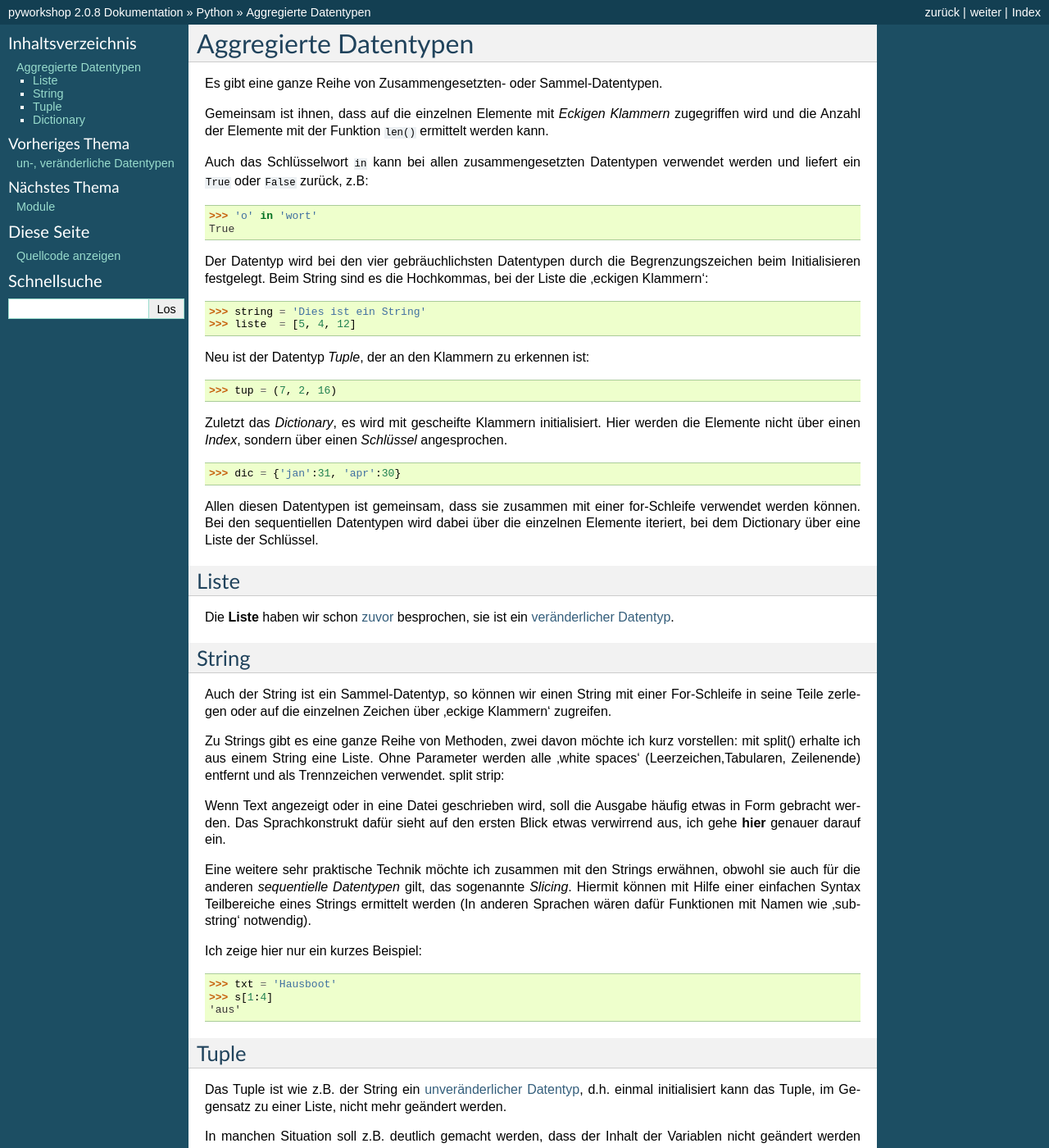
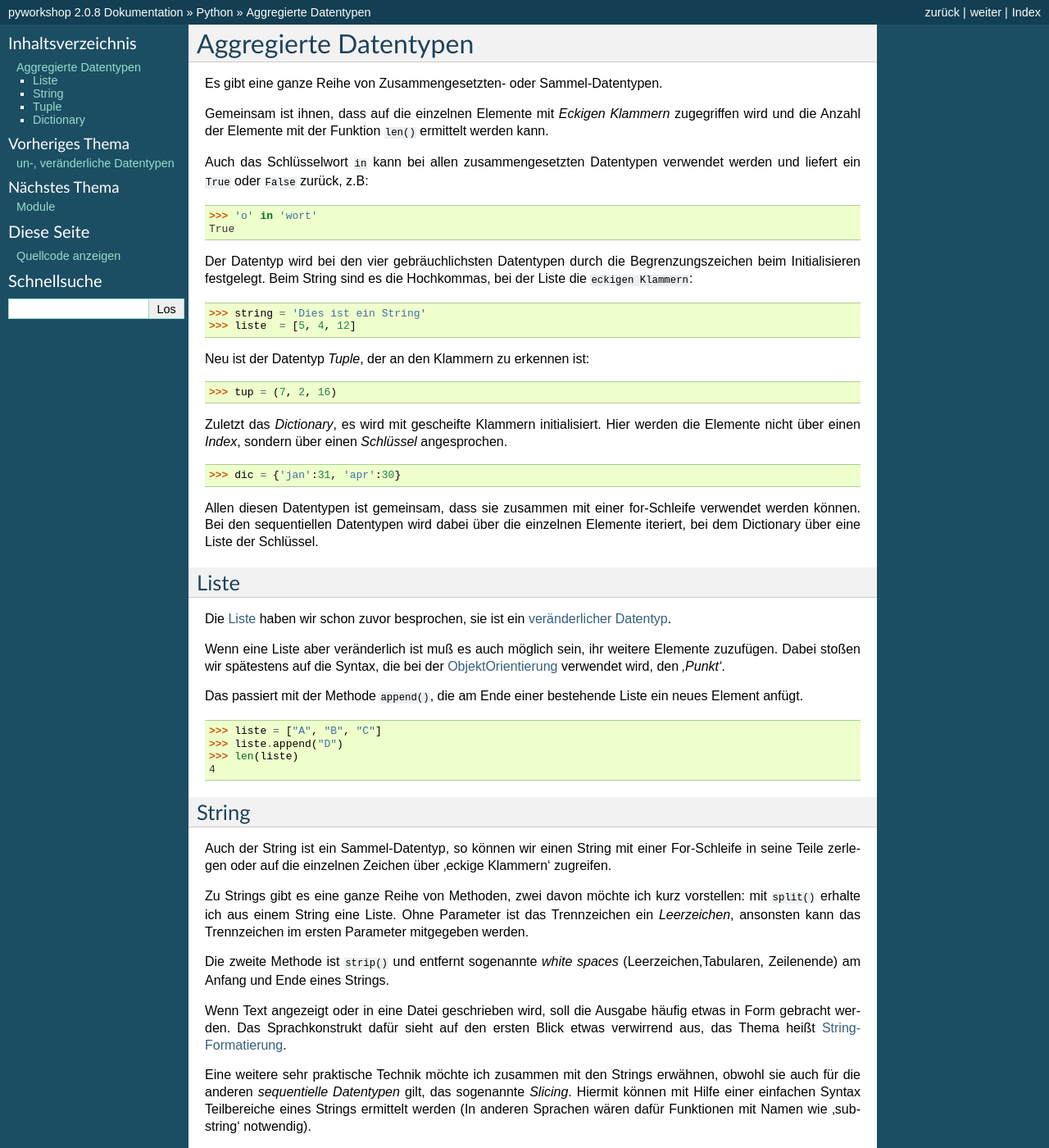
Before and after one commit to gerpark/pyworkshop, a Sphinx documentation site: the page built from docs/source/python/aggr.rst, in a window 1280 px wide and 1400 px high. Shown: the whole window at 82% size. Built offline with Sphinx 7.4.7, drawn with Linux system fonts in a browser that asks for light colours.

Commit message:
2.10 format

```diff
--- a/docs/source/index.rst
+++ b/docs/source/index.rst
@@ -13,7 +13,7 @@ von Gerhard Sachs
 
 Dieses Dokument wird kontinuierlich weiterbearbeitet.
 
-Version 2.09 vom 20. September 2023
+Version 2.10 vom 15. Januar 2024
 
 Und hier noch ein Link mit etwas zu `Python, dem Workshop und meiner Person <http://www.ortrun-dieterich.de/workshop.html>`_ .
 
@@ -29,6 +29,7 @@ Und hier noch ein Link mit etwas zu `Python, dem Workshop und meiner Person <htt
     turtle/index.rst
     object/index.rst
     datum.rst
+    format.rst
     db.rst
 
 
--- a/docs/source/python/aggr.rst
+++ b/docs/source/python/aggr.rst
@@ -23,8 +23,7 @@ verwendet werden und liefert ein ``True`` oder ``False`` zurück, z.B:
 
 Der Datentyp wird bei den vier gebräuchlichsten Datentypen
 durch die Begrenzungszeichen beim Initialisieren festgelegt.
-Beim String sind es die Hochkommas, bei der Liste die
-'eckigen Klammern':
+Beim String sind es die Hochkommas, bei der Liste die ``eckigen Klammern``:
 
 .. code:: python
 
@@ -52,7 +51,21 @@ dem Dictionary über eine Liste der Schlüssel.
 Liste
 -----
 
-Die **Liste** haben wir schon :ref:`zuvor <liste>` besprochen, sie ist ein :ref:`veränderlicher Datentyp <py-mutable>`.
+Die :ref:`Liste <liste>` haben wir schon zuvor besprochen, sie ist ein :ref:`veränderlicher Datentyp <py-mutable>`.
+
+Wenn eine Liste aber veränderlich ist muß es auch möglich sein, ihr weitere Elemente zuzufügen.
+Dabei stoßen wir spätestens auf die Syntax, die bei der
+:ref:`ObjektOrientierung<oop-usage1>` verwendet wird, den `'Punkt'`.
+
+Das passiert mit der Methode ``append()``, die am Ende einer bestehende Liste ein neues Element anfügt.
+
+.. code:: python
+
+    >>> liste = ["A", "B", "C"]
+    >>> liste.append("D")
+    >>> len(liste)
+    4
+
 
 String
 ------
@@ -61,14 +74,15 @@ Auch der String ist ein Sammel-Datentyp, so können wir einen String mit einer F
 in seine Teile zerlegen oder auf die einzelnen Zeichen über 'eckige Klammern' zugreifen.
 
 Zu Strings gibt es eine ganze Reihe von Methoden, zwei davon möchte ich kurz vorstellen:
-mit split() erhalte ich aus einem String eine Liste. Ohne Parameter werden alle
-'white spaces' (Leerzeichen,Tabularen, Zeilenende) entfernt und als Trennzeichen verwendet.
-split strip:
+mit ``split()`` erhalte ich aus einem String eine Liste. Ohne Parameter ist das Trennzeichen
+ein `Leerzeichen`, ansonsten kann das Trennzeichen im ersten Parameter mitgegeben werden.
+
+Die zweite Methode ist ``strip()`` und entfernt sogenannte `white spaces` (Leerzeichen,Tabularen, Zeilenende)
+am Anfang und Ende eines Strings.
 
 Wenn Text angezeigt oder in eine Datei geschrieben wird, soll die Ausgabe
 häufig etwas in Form gebracht werden. Das Sprachkonstrukt dafür sieht auf den ersten Blick etwas
-verwirrend aus, ich gehe **hier** genauer darauf ein.
-
+verwirrend aus, das Thema heißt :ref:`String-Formatierung <py-format>`.
 
 Eine weitere sehr praktische Technik möchte ich zusammen mit den Strings erwähnen, obwohl sie auch für die anderen `sequentielle Datentypen`
 gilt, das sogenannte `Slicing`. Hiermit können mit Hilfe einer einfachen Syntax Teilbereiche eines Strings
```
Also changed, not shown: docs/source/format.rst (added, +86 -0 lines).
